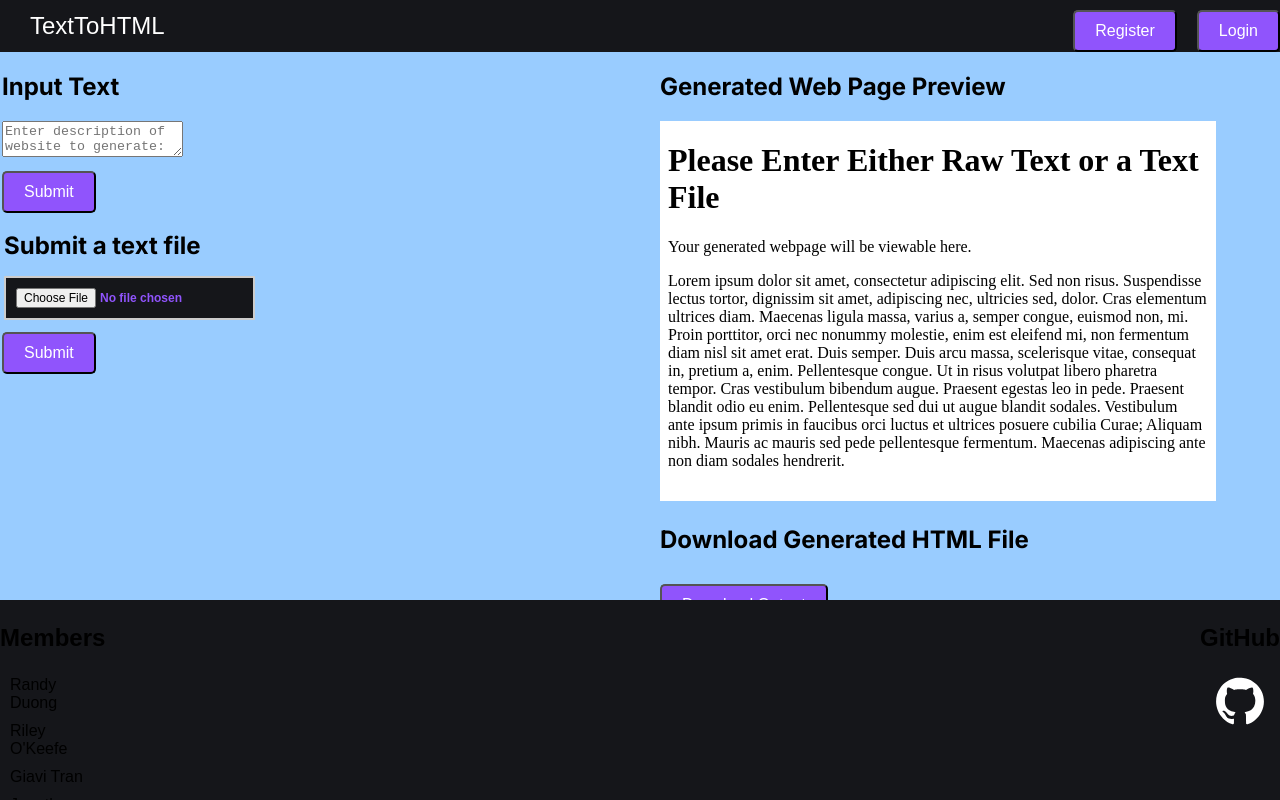
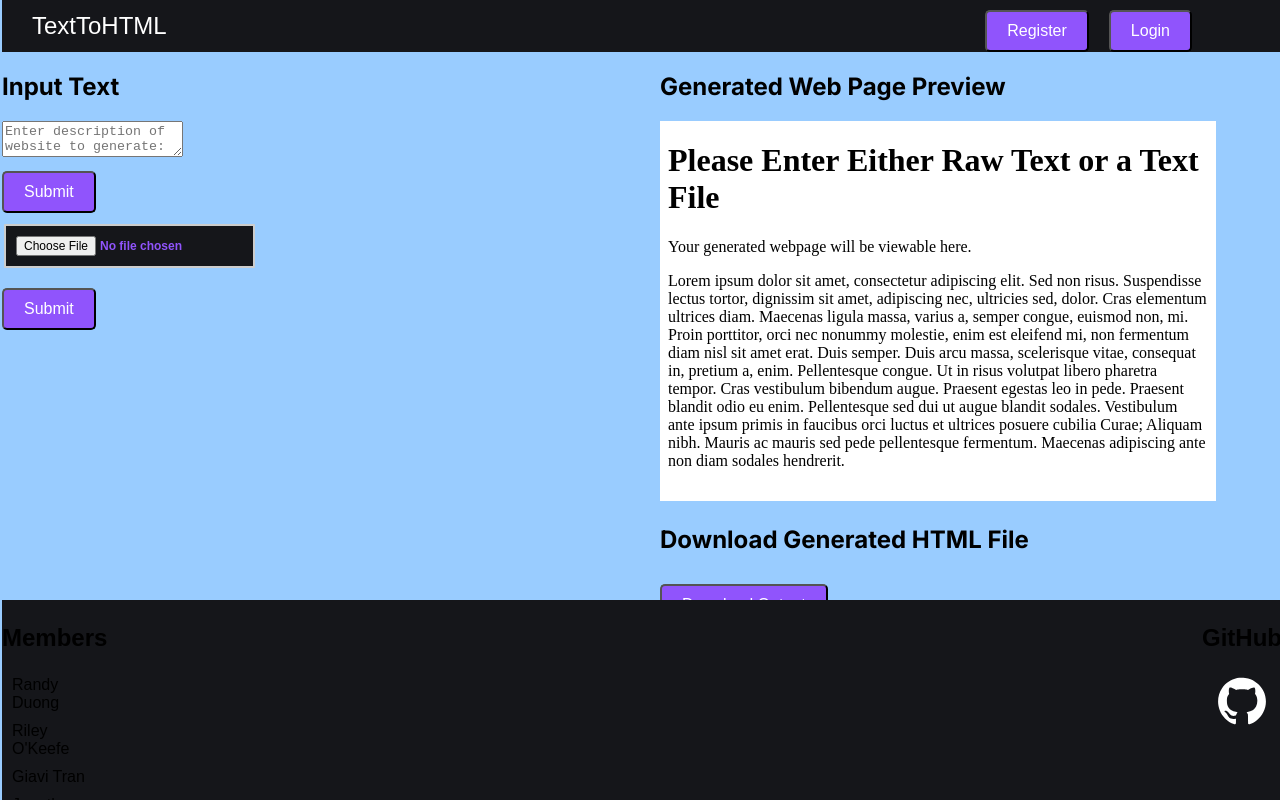
Before and after one commit to randyduong08/TextToHTMLApp, a Next.js app in the folder client/: page / in a window 1280 px wide. Built offline with nearby package versions, Linux system fonts and the light colour scheme.

Commit message:
Installed react drag and drop
Also removed footer globally

```diff
--- a/client/src/app/header/headerlayout.css
+++ b/client/src/app/header/headerlayout.css
@@ -5,10 +5,11 @@
     padding: 0;
     margin: 0;
     position: fixed;
-    width: 100%;
+    width: calc(100% - 90px); /* Adjusted width to account for the spacing */
     min-height: 50px;
     top: 0;
     background-color:#15161a;
+    padding-right: 100px; /* Added padding to the right */
 }
 
 .navbar a {
@@ -29,6 +30,7 @@
 .right-items a:hover{
     color: rgb(0, 0, 0);
 }
+
 button.submitButton {
     padding: 10px 20px;
     margin-top: 10px;
@@ -38,8 +40,8 @@ button.submitButton {
     border-radius: 5px;
     cursor: pointer;
     transition: background-color 0.3s ease;
-  }
+}
 
-  button.submitButton:hover {
+button.submitButton:hover {
     background-color: #0056b3; /* Change background color on hover */
-  }
+}
--- a/client/src/app/index/bodylayout.js
+++ b/client/src/app/index/bodylayout.js
@@ -6,10 +6,14 @@ import FileOutput from './ui/fileoutput'
 import HTMLPreview from './ui/htmlpreview'
 import TextInput from './ui/textinput'
 import SubmitButton from './ui/submitbutton'
+import Footer from '../footer/footerlayout';
+import Header from '../header/headerlayout';
 
 export default function Page() {
     return (
         <div className='container'>
+            <Footer />
+            <Header />
             <div className='left-column'>
                 <h1></h1>
                 <TextInput />
@@ -20,6 +24,7 @@ export default function Page() {
                 <h1></h1>
                 <HTMLPreview />
                 <FileOutput />
+
             </div>
         </div>
     )
--- a/client/src/app/index/ui/fileinput.css
+++ b/client/src/app/index/ui/fileinput.css
@@ -1,9 +1,9 @@
-/* fileinput.css */
 .container {
   /* Add styles for the container here */
-    /* For example: */
   padding: 2px;
+  position: relative; /* Add this line */
 }
+
 /* Header styles */
 .container h1 {
   font-size: 24px;
@@ -19,9 +19,12 @@ input[type="file"] {
   background-color: #15161a;
   color: #9054fc;
   cursor: pointer;
-    margin:top 10px;
-    margin:bottom 10px;
+  margin-top: 10px;
+  margin-bottom: 10px;
+  position: absolute; /* Add this line */
+  bottom: 0; /* Add this line */
 }
+
 .fileInputLabel {
   font-size: 12px;
   color: white;
--- a/client/src/app/index/ui/fileinput.js
+++ b/client/src/app/index/ui/fileinput.js
@@ -1,15 +1,14 @@
 // FileInput.js
 
 import './fileinput.css';
-
+import React from 'react'
+import { useDrag } from 'react-dnd'
 export default function Page() {
   return (
     <div className="container">
-      <div className="content">
-        <h1>Submit a text file</h1>
-        {/* Apply the file input styles to this input element */}
-        <input type="file" id="myfile" name="myfile" accept="text/plain" />
-      </div>
+      <h1>Submit a text file</h1>
+      {/* Apply the file input styles to this input element */}
+      <input type="file" id="myfile" name="myfile" accept="text/plain" />
     </div>
   );
 }
--- a/client/src/app/index/ui/textinput.css
+++ b/client/src/app/index/ui/textinput.css
@@ -3,11 +3,17 @@
     max-width: 1080px;
     margin: 0 auto;
 }
+
 textarea {
     /* Text Area Configs */
-    width: 100%;
+    width: 100% !important;
+    min-width: 400px !important;
+    max-width: 100% !important;
+    height: 600px !important; /* Increase the height as desired */
+    min-height: 200px !important;
+    max-height: 600px !important;
     box-sizing: border-box;
-    resize: none;
+    resize:both !important;
     background-color: #15161a;
     border: 2px solid white;
     border-radius: 5px;
@@ -17,12 +23,15 @@ textarea {
     font-weight: 400;
     font-family: Arial, sans-serif;
 }
+
+
 /* Padding for 1080p width */
 @media screen and (max-width: 1080px){
     .content{
         padding: 10px;
     }
 }
+
 /* Padding for 2160p width */
 @media screen and (max-width: 2160px){
     .content{
--- a/client/src/app/layout.js
+++ b/client/src/app/layout.js
@@ -1,6 +1,5 @@
 import { Inter } from 'next/font/google'
-import Header from './header/headerlayout'
-import Footer from './footer/footerlayout'
+
 import './globals.css'
 
 const inter = Inter({ subsets: ['latin'] })
@@ -14,9 +13,7 @@ export default function RootLayout({ children }) {
   return (
     <html lang="en">
       <body className={inter.className}>
-        <Header />
         {children}
-        <Footer />
       </body>
     </html>
   )
--- a/client/src/app/login/loginform.js
+++ b/client/src/app/login/loginform.js
@@ -5,10 +5,10 @@ export default function LoginForm(){
         <div className="container">
             <h2 className="flex items-center justify-center">Login to TextToHTML</h2>
             <button className="button google">
-            <img src="Google Login Icon.png" alt="Google Login Icon" width="5%" height="5%"/>Log in with Google
+                <img src="Google Login Icon.png" alt="Google Login Icon" width="5%" height="5%"/>Log in with Google
             </button>
             <button className="button microsoft">
-            <img src="Windows Login Icon.png" alt="Windows Login Icon" width="5%" height="5%"/>Log in with Microsoft
+                <img src="Windows Login Icon.png" alt="Windows Login Icon" width="5%" height="5%"/>Log in with Microsoft
             </button>
             <p className="flex items-center justify-center">or</p>
             <form>
--- a/client/src/app/page.js
+++ b/client/src/app/page.js
@@ -5,7 +5,6 @@ import Header from './header/headerlayout'
 export default function Home() {
   return (
     <main className="main">
-
       <Body />
     </main>
   )
--- a/package.json
+++ b/package.json
@@ -1,6 +1,7 @@
 {
   "dependencies": {
     "react": "^18.2.0",
+    "react-dnd": "^16.0.1",
     "react-dnd-html5-backend": "^16.0.1"
   }
 }
```
Also changed, not shown: client/package.json (+7 -5 lines), client/src/app/login/loginform.css (+5 -2 lines), 2 other files (tests, documents, lock files or other folders). Lines whose indentation alone changed are shown as unchanged.
